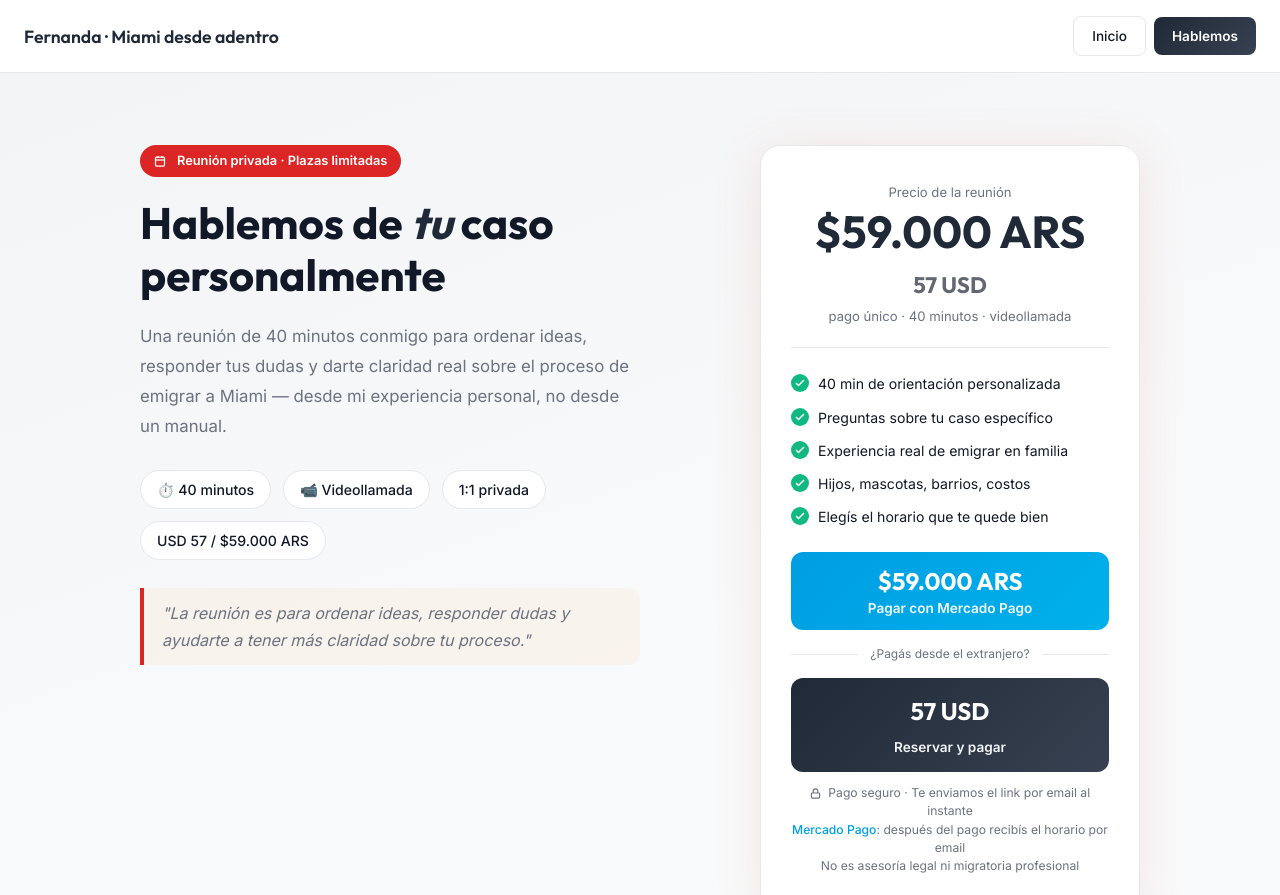
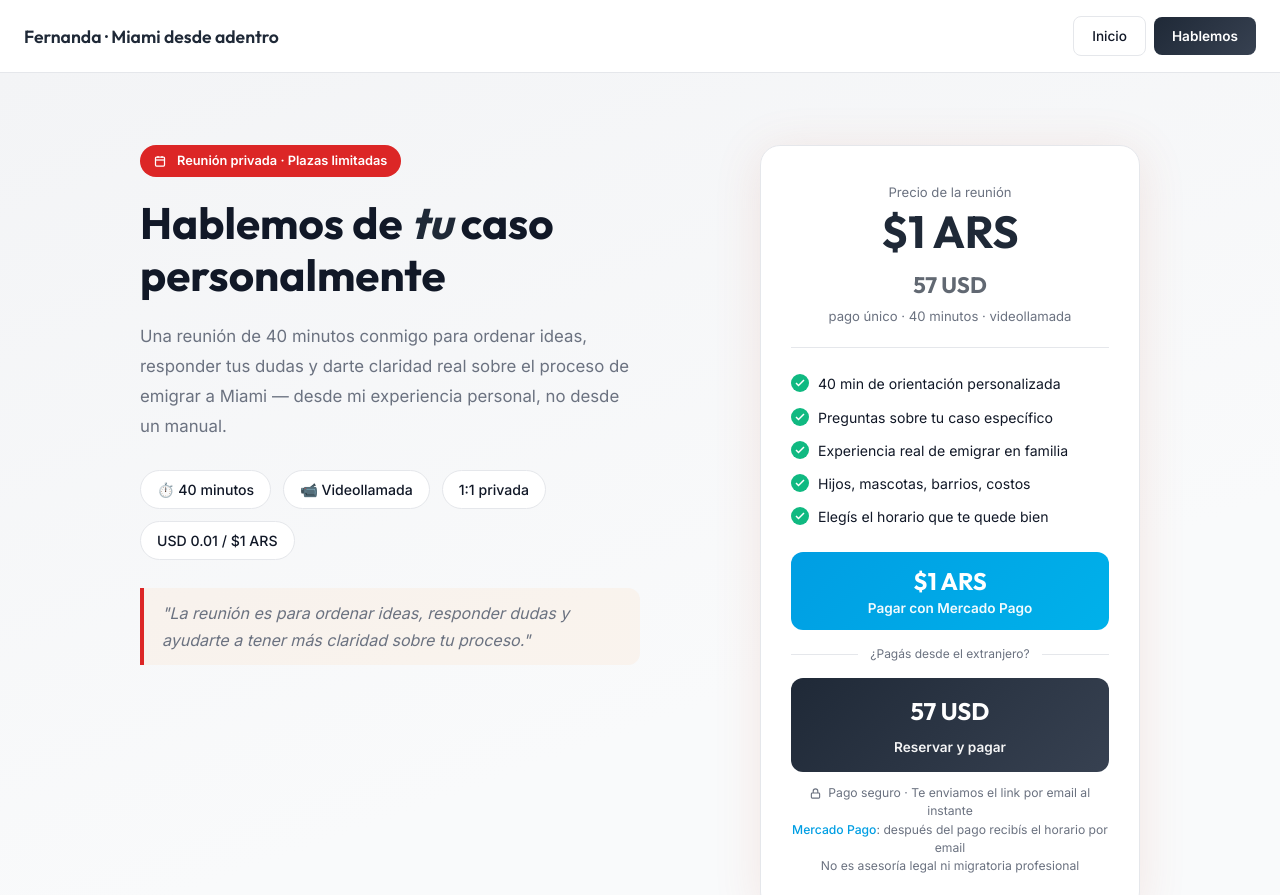
Before and after one commit to Cremaschis/ferxmiami, a plain HTML site: page reunion.html in a window 1280 px wide. Shown: the top 895 px of the page. Drawn offline with Linux system fonts and the light colour scheme.

Commit message:
Change test price to  ARS / USD 0.01

```diff
--- a/reunion.html
+++ b/reunion.html
@@ -542,7 +542,7 @@
           <span class="meta-pill">⏱️ 40 minutos</span>
           <span class="meta-pill">📹 Videollamada</span>
           <span class="meta-pill">1:1 privada</span>
-          <span class="meta-pill">USD 57 / $59.000 ARS</span>
+          <span class="meta-pill">USD 0.01 / $1 ARS</span>
         </div>
         <blockquote style="font-style:italic; color:var(--text-light); font-size:1rem; border-left:4px solid var(--accent); padding:12px 18px; background:rgba(244,162,97,0.08); border-radius:0 12px 12px 0; max-width:500px;">
           "La reunión es para ordenar ideas, responder dudas y ayudarte a tener más claridad sobre tu proceso."
@@ -553,7 +553,7 @@
       <div class="purchase-card" id="reservar">
         <div class="price-block">
           <p class="price-label">Precio de la reunión</p>
-          <p class="price-amount">$59.000 ARS<br><span style="font-size:0.5em;opacity:0.7;">57 USD</span></p>
+          <p class="price-amount">$1 ARS<br><span style="font-size:0.5em;opacity:0.7;">57 USD</span></p>
           <p class="price-detail">pago único · 40 minutos · videollamada</p>
         </div>
 
@@ -568,7 +568,7 @@
         <!-- BOTÓN PRINCIPAL: MERCADO PAGO -->
         <button class="btn-reserve" id="btn-mp"
            style="background:linear-gradient(135deg,#009ee3 0%,#00b1ea 100%);display:flex;flex-direction:column;align-items:center;justify-content:center;border:none;cursor:pointer;width:100%;">
-          <span class="btn-price">$59.000 ARS</span>
+          <span class="btn-price">$1 ARS</span>
           <span class="btn-label" id="btn-label">Pagar con Mercado Pago</span>
         </button>
 
```
